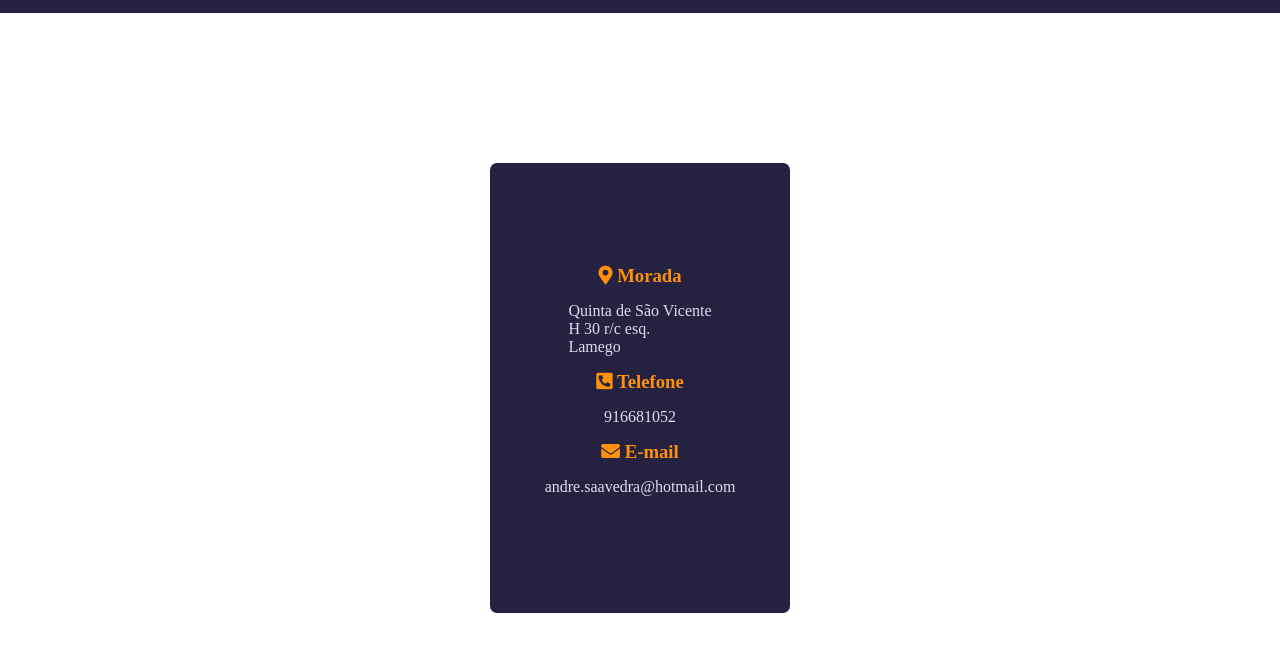
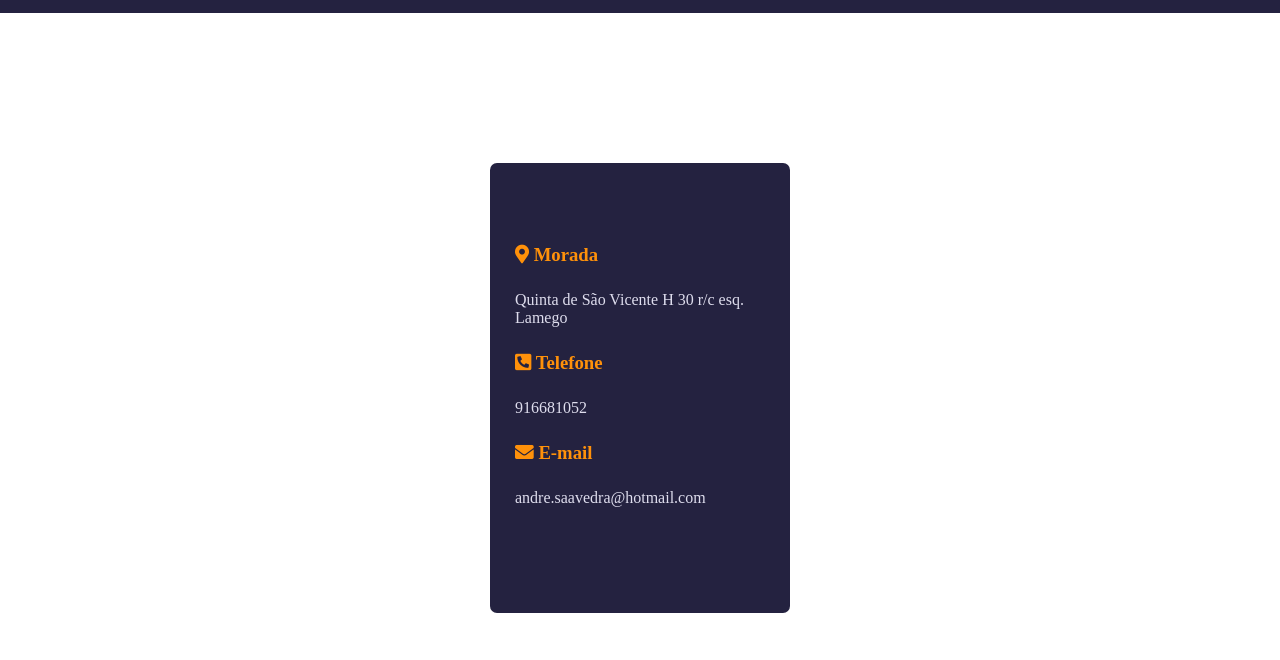
Before and after one commit to Andre-Saavedra/Trabalho_DAW, a plain HTML site: page Contacto.html in a window 1280 px wide. Shown: the part 127-787 px from the top of the page. Drawn offline with Linux system fonts and the light colour scheme.

Commit message:
alterações no alinhamento dos contactos

```diff
--- a/CSS/estilos.css
+++ b/CSS/estilos.css
@@ -89,16 +89,17 @@ p{
     display: flex;
     margin-bottom:50px;
     flex-direction: column;
-    align-items: center;
+    align-items: flex-start;
     background-color: #242240;
     width:300px;
     height:450px;
     justify-content:center;
     border-radius:7px;
+    padding-left:25px;
 }
 
 .contactos h3, p{
-    padding-bottom:15px;
+    padding-bottom:25px;
 }
 
 .contactos h3 {
@@ -161,6 +162,7 @@ input{
     font-weight: bold;
     height: 50px;
     margin-top: 20px;
+    margin-bottom:15px;
 }
 
 .botao_formolario:hover{
--- a/Contacto.html
+++ b/Contacto.html
@@ -34,7 +34,7 @@
                     <div class="contactos">
 
                         <h3><i class="fas fa-map-marker-alt"></i> Morada</h3>
-                        <p>Quinta de São Vicente<br />H 30 r/c esq.<br />Lamego</p>
+                        <p>Quinta de São Vicente H 30 r/c esq.<br />Lamego</p>
 
                         <h3><i class="fas fa-phone-square-alt"></i> Telefone</h3>
                         <p>916681052</p>
```
